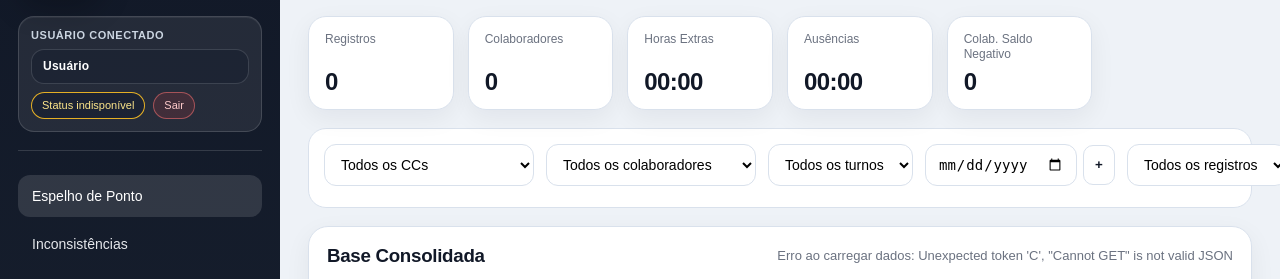
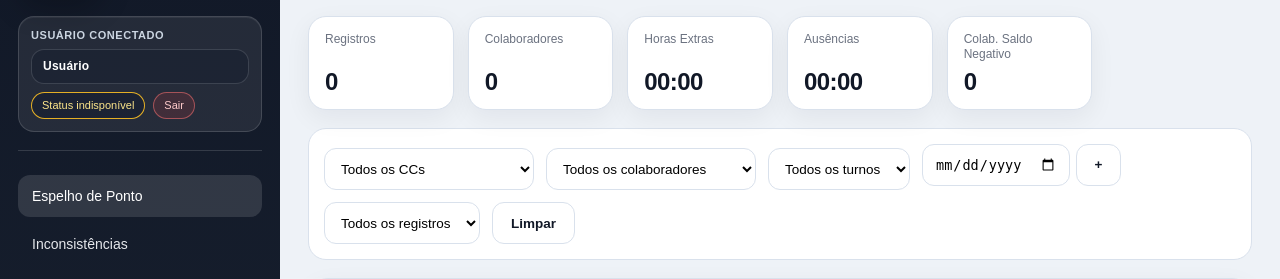
Before and after one commit to glaulher/Rubble, a Flask app: page / in a window 1280 px wide. Shown: the part 120-399 px from the top of the page. Run offline with Flask 3, Linux system fonts and the light colour scheme; the visitor is signed in with stand-in values (Sample User, id 1); parts of the project's set-up code (start-up, migrations or seed data) failed here and were passed over.

Commit message:
fix(tempo-fechado): ajusta layout flexbox dos filtros com espacamento adequado para range de datas e botao limpar

```diff
--- a/tempo_fechado/static/style.css
+++ b/tempo_fechado/static/style.css
@@ -6,12 +6,12 @@
 .menu button:hover,.menu button.active{background:rgba(255,255,255,.12);color:#fff}main{padding:24px;overflow:auto}.topbar{display:flex;justify-content:space-between;gap:16px;align-items:center;margin-bottom:18px}.topbar h2{margin:0;font-size:28px}.topbar p{margin:6px 0 0;color:var(--muted)}
 .actions{display:flex;gap:10px;flex-wrap:wrap}.btn{border:0;background:var(--primary);color:#fff;padding:11px 15px;border-radius:12px;cursor:pointer;font-weight:700;text-decoration:none;display:inline-block}.btn.secondary{background:#fff;color:var(--text);border:1px solid var(--line)}
 .cards{display:grid;grid-template-columns:repeat(6,minmax(130px,1fr));gap:12px;margin-bottom:16px}.card{background:var(--card);border:1px solid var(--line);border-radius:18px;padding:16px;box-shadow:0 8px 26px rgba(15,23,42,.06)}.card span{display:block;color:var(--muted);font-size:12px;margin-bottom:8px}.card strong{font-size:24px}
-.filters{background:var(--card);border:1px solid var(--line);border-radius:18px;padding:14px;display:grid;grid-template-columns:1.1fr 1.1fr 1fr 1fr 1fr 1.2fr auto;gap:10px;margin-bottom:16px}.filters input,.filters select{border:1px solid var(--line);border-radius:12px;padding:11px 12px;font-size:14px;background:#fff}
+.filters{background:var(--card);border:1px solid var(--line);border-radius:18px;padding:14px 16px;display:flex;flex-wrap:wrap;align-items:flex-end;gap:12px;margin-bottom:16px}.filters input,.filters select{border:1px solid var(--line);border-radius:12px;padding:9px 12px;font-size:13.5px;background:#fff;height:42px;box-sizing:border-box}
 .table-card{background:var(--card);border:1px solid var(--line);border-radius:18px;overflow:hidden;box-shadow:0 8px 26px rgba(15,23,42,.06)}.table-header{padding:15px 18px;display:flex;justify-content:space-between;border-bottom:1px solid var(--line)}.table-header h3{margin:0}.table-header span{color:var(--muted);font-size:13px}
 .table-wrap{overflow:auto;max-height:calc(100vh - 330px)}table{width:100%;border-collapse:collapse;min-width:1500px;font-size:13px}.dashboard-table{min-width:1100px}th,td{padding:10px 12px;border-bottom:1px solid #eef2f7;white-space:nowrap;text-align:left}th{background:#f8fafc;position:sticky;top:0;z-index:2;font-size:12px;color:#475569;text-transform:uppercase}tr:hover td{background:#f9fbff}
 .table-top-hscroll{height:24px;overflow-x:scroll;overflow-y:hidden;background:#f8fafc;border-bottom:1px solid var(--line);padding:4px 14px 3px;scrollbar-gutter:stable}.table-top-hscroll.hidden{display:none}.table-top-hscroll-inner{height:1px}.table-top-hscroll::-webkit-scrollbar{height:13px}.table-top-hscroll::-webkit-scrollbar-track{background:#e5eaf2;border-radius:999px}.table-top-hscroll::-webkit-scrollbar-thumb{background:#64748b;border:3px solid #e5eaf2;border-radius:999px}.table-top-hscroll::-webkit-scrollbar-thumb:hover{background:#334155}
 .badge{display:inline-flex;padding:4px 8px;border-radius:999px;font-size:12px;font-weight:800}.success{background:#d1fae5;color:var(--success)}.warning{background:#fef3c7;color:var(--warning)}.danger{background:#fee2e2;color:var(--danger)}.neutral{background:#e5e7eb;color:#374151}.hidden{display:none}
-@media(max-width:1100px){.app{grid-template-columns:1fr}.cards{grid-template-columns:repeat(2,1fr)}.filters{grid-template-columns:1fr 1fr}}@media(max-width:700px){.cards,.filters{grid-template-columns:1fr}.topbar{flex-direction:column;align-items:flex-start}}
+@media(max-width:1100px){.app{grid-template-columns:1fr}.cards{grid-template-columns:repeat(2,1fr)}}@media(max-width:700px){.cards{grid-template-columns:1fr}.topbar{flex-direction:column;align-items:flex-start}}
 
 .th-sort{
   border:0;
@@ -28,7 +28,7 @@
 
 /* V6.8.1-E - filtro de inconsistências isolado */
 #filtroInconsistencia {
-  min-width: 220px;
+  min-width: 200px;
 }
 
 
@@ -36,15 +36,18 @@
 .multi-date-control {
   display: flex;
   flex-direction: column;
-  gap: 6px;
+  gap: 4px;
   min-width: 190px;
+  flex: 0 0 auto;
 }
 
 .date-range-control {
   display: flex;
   flex-direction: column;
   gap: 4px;
-  min-width: 250px;
+  min-width: 290px;
+  max-width: 340px;
+  flex: 0 0 auto;
 }
 
 .date-range-control.hidden {
@@ -55,6 +58,7 @@
   display: flex;
   align-items: center;
   gap: 8px;
+  width: 100%;
 }
 
 .date-field {
@@ -65,11 +69,11 @@
 }
 
 .date-label {
-  font-size: 11px;
+  font-size: 10.5px;
   font-weight: 700;
   color: var(--muted);
   text-transform: uppercase;
-  letter-spacing: 0.02em;
+  letter-spacing: 0.03em;
 }
 
 .date-field input[type="date"] {
@@ -79,6 +83,21 @@
   font-size: 13px;
   background: #fff;
   width: 100%;
+  height: 42px;
+  box-sizing: border-box;
+}
+
+.filters button.btn.secondary {
+  height: 42px;
+  padding: 0 18px;
+  display: inline-flex;
+  align-items: center;
+  justify-content: center;
+  border-radius: 12px;
+  font-size: 13.5px;
+  font-weight: 600;
+  white-space: nowrap;
+  flex-shrink: 0;
 }
 
 .multi-date-row {
@@ -1824,7 +1843,7 @@
   gap:12px;
   padding:15px;
   margin-bottom:18px;
-  align-items:start;
+  align-items:flex-end;
 }
 .table-card{
   border-radius:20px;
--- a/tempo_fechado/templates/index.html
+++ b/tempo_fechado/templates/index.html
@@ -175,6 +175,6 @@
       </section>
     </main>
   </div>
-  <script src="/static/app.js?v=8.21.78"></script>
+  <script src="/static/app.js?v=8.21.79"></script>
 </body>
 </html>
```
